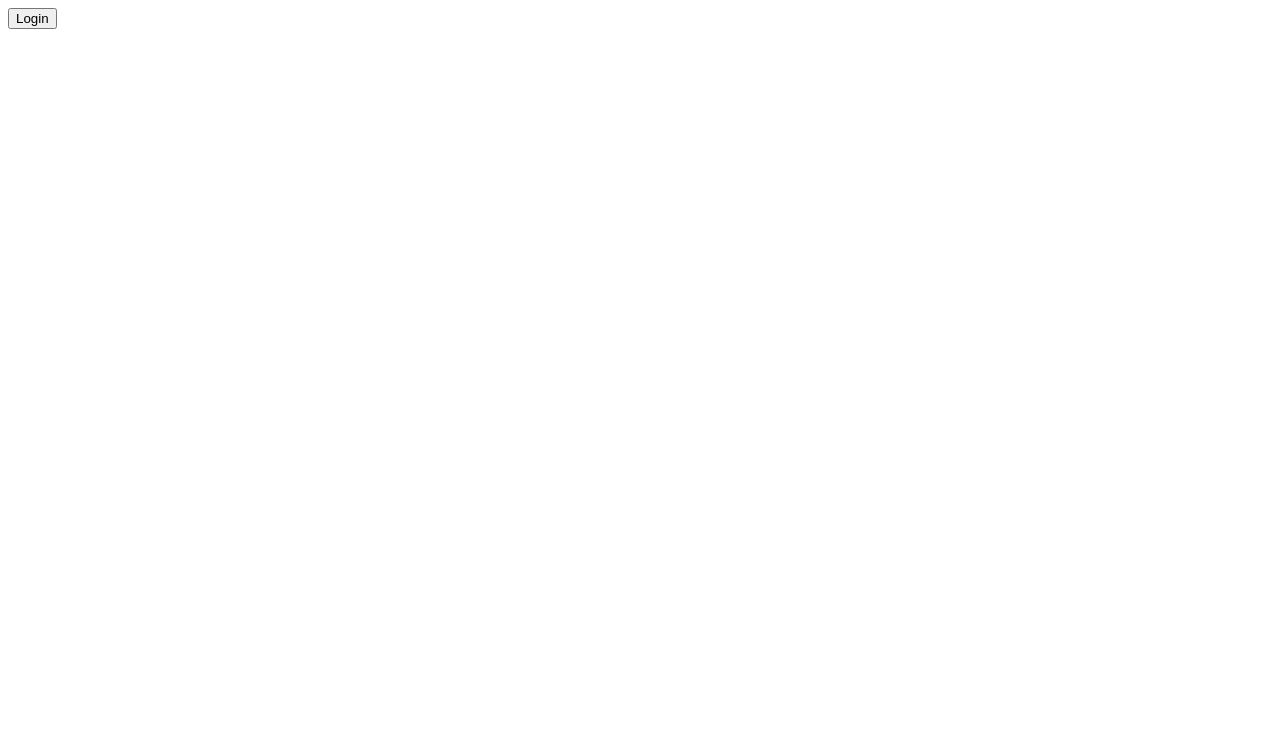
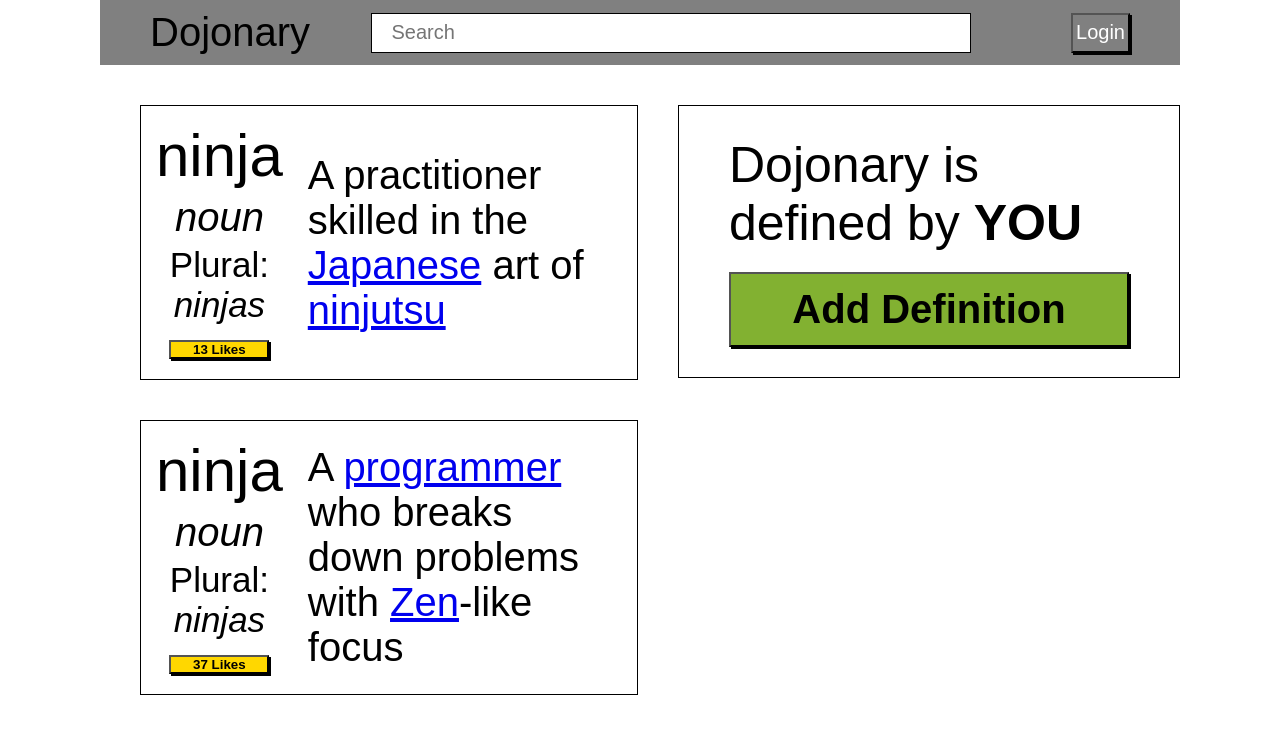
Before and after one commit to smalltimebenny/Button_Clicker, a plain HTML site: page index.html in a window 1280 px wide. Drawn offline with Linux system fonts and the light colour scheme.

Commit message:
finish assignment

```diff
--- a/index.html
+++ b/index.html
@@ -4,10 +4,50 @@
     <meta charset="UTF-8">
     <meta http-equiv="X-UA-Compatible" content="IE=edge">
     <meta name="viewport" content="width=device-width, initial-scale=1.0">
-    <title>Document</title>
+    <link rel="stylesheet" href="style.css">
+    <title>Dojonary</title>
 </head>
 <body>
-    <button onclick="change(this)">Login</button>
+    <div class="header">
+        <p id="title">Dojonary</p>
+        <input class="searchBox" type="search" placeholder="Search">
+        <button class="logButton" onclick="change(this)">Login</button>
+    </div>
+    <div class="subheader">
+        <div class="main">
+            <div class="entryContainer">
+                <div class="entry">
+                    <div class="word">ninja</div>
+                    <div class="partOfSpeech">noun</div>
+                    <div class="plural">Plural: <span class="pluralItalics">ninjas</span></div>
+                    <button class="likes" onclick="likeMessage()">13 Likes</button>
+                </div>
+                <div class="definition">
+                    <p>A practitioner skilled in the <a href="https://en.wikipedia.org/wiki/Japanese_people" target="_blank">Japanese</a> art of <a href="https://en.wikipedia.org/wiki/Ninjutsu" target="_blank">ninjutsu</a></p>
+                </div>
+            </div>
+            <div class="entryContainer">
+                <div class="entry">
+                    <div class="word">ninja</div>
+                    <div class="partOfSpeech">noun</div>
+                    <div class="plural">Plural: <span class="pluralItalics">ninjas</span></div>
+                    <button class="likes" onclick= "likeMessage()">37 Likes</button>
+                </div>
+                <div class="definition">
+                    <p>A <a href="https://en.wikipedia.org/wiki/Programmer" target="_blank">programmer</a> who breaks down problems with <a href="https://en.wikipedia.org/wiki/Zen" target="_blank">Zen</a>-like focus</p>
+                </div>
+            </div>
+        </div>
+        <div class="sidebar">
+            <div class="userDefinition">
+                <p class="sidebarContent sidebarFont">Dojonary is defined by <span class="sidebarBold">YOU</span></p>
+                <button class="addDefintion" onclick="disappear(this)">Add Definition</button>
+            </div>
+        </div>
+    </div>
+
+
+
 
     <script src="script.js"></script>
 </body>
--- a/script.js
+++ b/script.js
@@ -6,3 +6,11 @@ function change (element) {
         element.innerText = "Login"
     }
 }
+
+function disappear (element) {
+    element.remove()
+}
+
+function likeMessage (){
+    alert ('Ninja was liked')
+}
--- a/style.css
+++ b/style.css
@@ -0,0 +1,129 @@
+* {
+    padding: 0px;
+    margin: 0px;
+    font-family: Arial, Helvetica, sans-serif;
+}
+
+
+.header {
+    display: flex;
+    justify-content: space-between;
+    align-items: center;
+    background-color: grey;
+    padding: 10px;
+    margin: 0px 100px;
+}
+
+#title {
+font-size: 40px;
+margin: 0px 0px 0px 40px;
+}
+
+.searchBox {
+height: 40px;
+width: 600px;
+margin: 0px 40px 0px 0px;
+padding: 0px 20px;
+border: 1px solid black;
+font-size: 20px;
+}
+
+.logButton{
+    height: 40px;
+    width: 59px;
+    background-color: grey;
+    color: white;
+    box-shadow: 2px 2px black;
+    margin: 0px 40px 0px 0px;
+    font-size: 20px;
+}
+
+.subheader {
+    display: flex;
+}
+.main {
+    flex:2;
+    /* border: 1px solid red; */
+    margin: 0px 10px 0px 100px;
+}
+
+.entryContainer {
+    border: 1px solid black;
+    display: flex;
+    align-content: center;
+    align-items: center;
+    margin: 40px 10px 40px 40px;
+    padding: 10px;
+}
+
+.entry{
+    text-align: center;
+}
+
+.word {
+    font-size: 60px;
+    margin: 5px;
+}
+
+.partOfSpeech {
+    margin: 5px;
+    font-size: 40px;
+    font-style: italic;
+}
+
+.plural {
+    margin: 5px;
+    font-size: 35px;
+}
+
+.pluralItalics {
+    font-style: italic;
+}
+
+.likes {
+    margin: 10px 5px;
+    background-color: gold;
+    box-shadow: 2px 2px black;
+    height: auto;
+    width: 100px;
+    font-weight: bold;
+}
+
+.definition {
+    font-size: 40px;
+    margin: 0px 30px 0px 20px;
+}
+
+.sidebar {
+    flex:1;
+    /* border: 1px solid magenta; */
+    margin: 0px 100px 0px 10px;
+}
+
+.userDefinition {
+    border: 1px solid black;
+    padding: 20px;
+    margin: 40px 0px 40px 10px;
+}
+
+.sidebarFont {
+    font-size: 50px;
+}
+
+.sidebarContent {
+    margin: 10px 30px;
+}
+
+.sidebarBold {
+    font-weight:bold;
+}
+
+.addDefintion {
+    background-color: rgb(130, 177, 49);
+    font-size: 40px;
+    font-weight: bold;
+    height: 75px;
+    width: 400px;
+    margin: 10px 30px;
+    box-shadow: 2px 2px black;
+}
```
